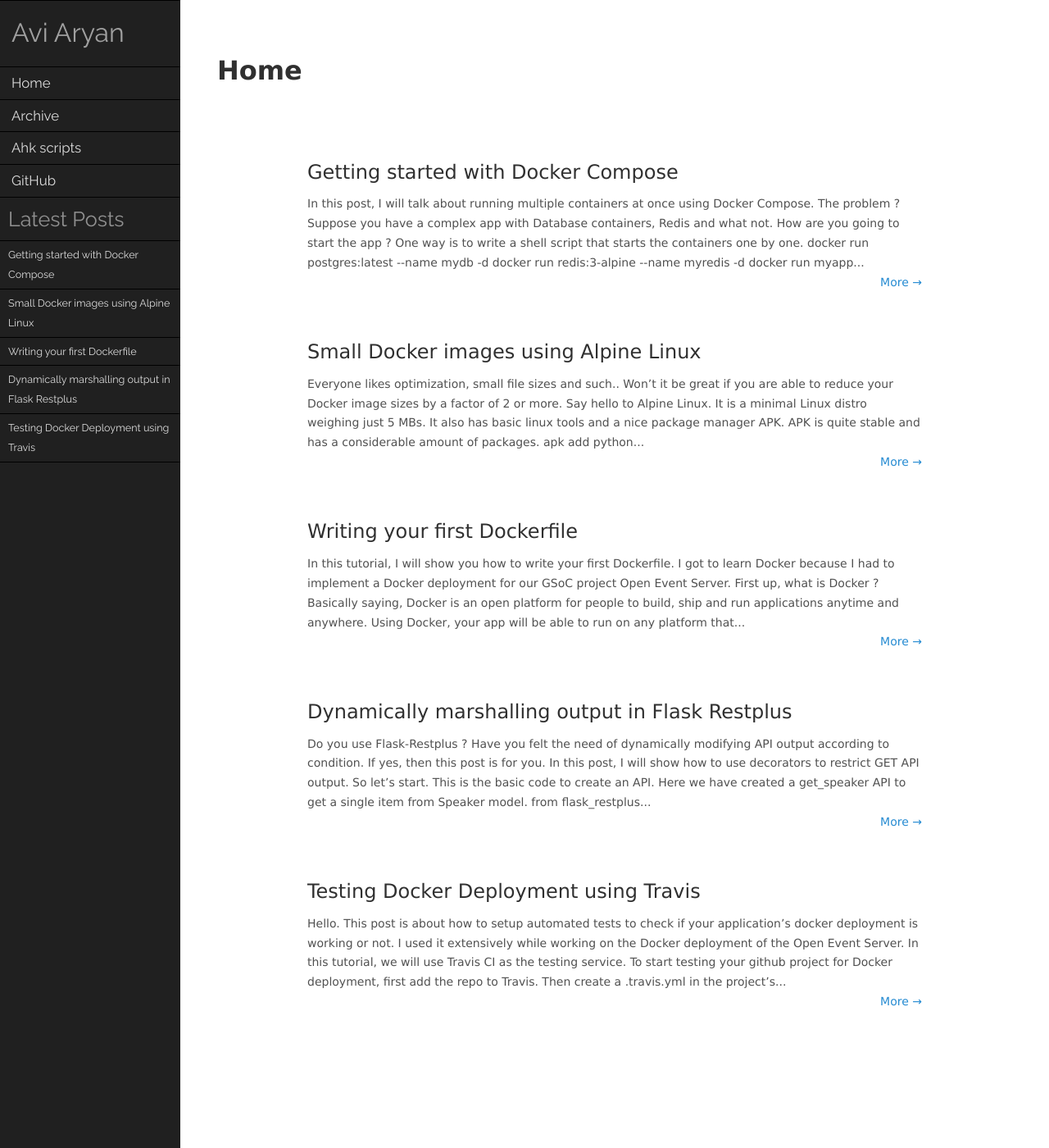
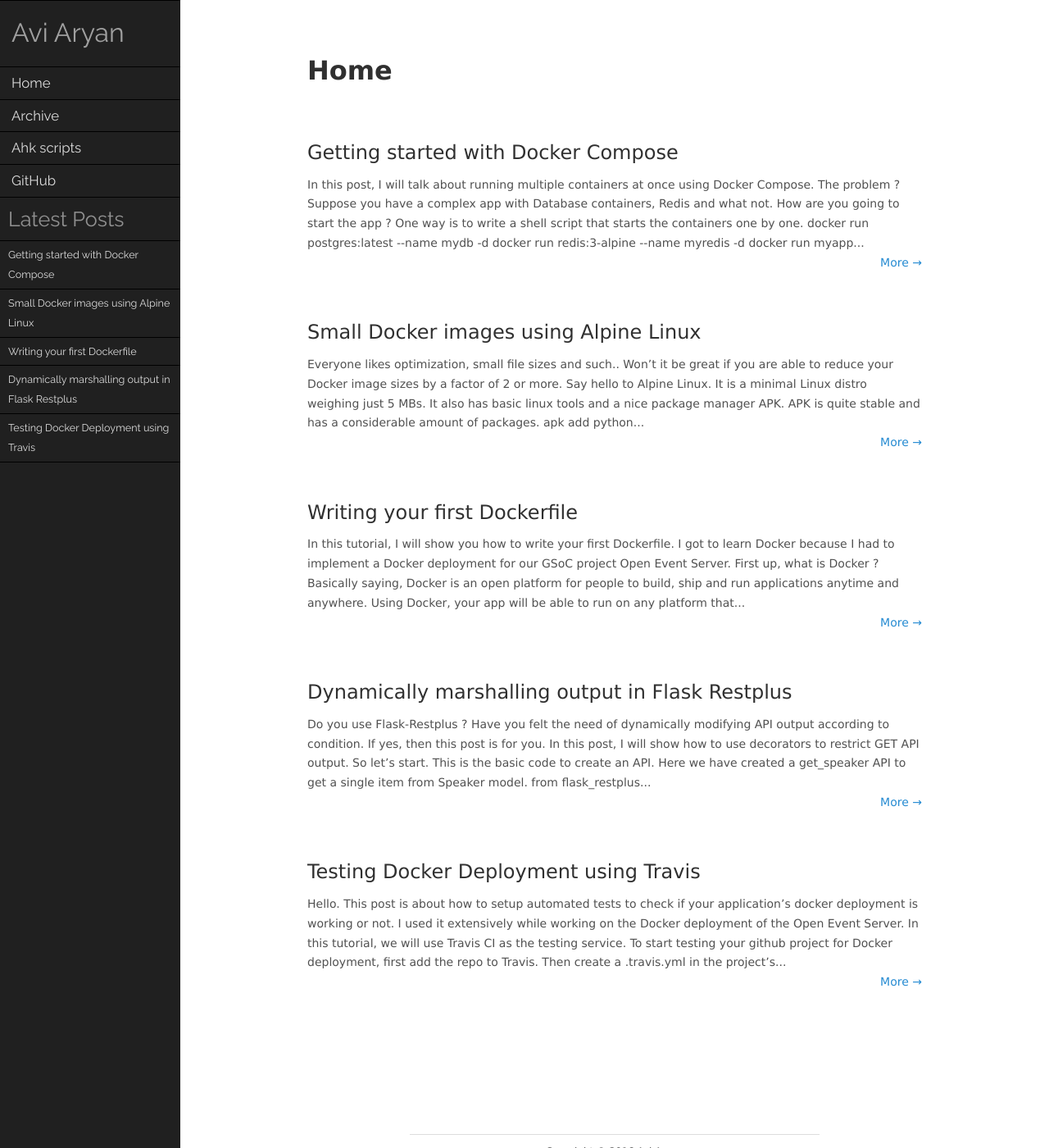
Before and after one commit to aviaryan/aviaryan.github.com-retired-2018, a Jekyll site: the page built from index.html, in a window 1280 px wide and 1400 px high. Shown: the whole window at 82% size. Built offline with Jekyll 4.4.1, drawn with Linux system fonts in a browser that asks for light colours.

Commit message:
show page heading in center

```diff
--- a/_layouts/default.html
+++ b/_layouts/default.html
@@ -102,6 +102,8 @@
  </div>
 
       <br>
+    <div id="{{ xcid }}">
+
     <header id="header">
       <span class="header_title">
       <h1>{{ page.title }}</h1>
@@ -113,9 +115,8 @@
       {{ page.tagline }}{% endif %}</small></span>
       </span>
     </header>
-    <div id="{{ xcid }}">
 
-    <br><br><br>
+    <br><br>
 
     {% if layout.rtype == null %}
     <div id="data">
--- a/assets/css/style.css
+++ b/assets/css/style.css
@@ -256,7 +256,7 @@ h2,h3,h4 { margin: 10px 0px 5px 0px; }
 
 #header {
 	font-weight: bold;
-	margin-left: 30px;
+	margin-left: auto;
 	margin-right: auto;
 }
 
```
Lines whose indentation alone changed are shown as unchanged.
